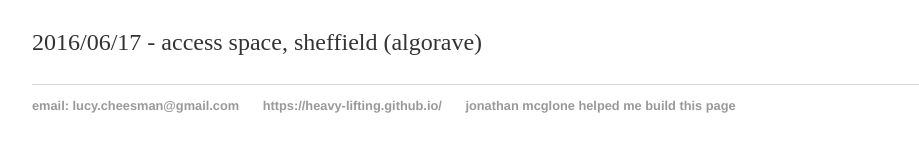
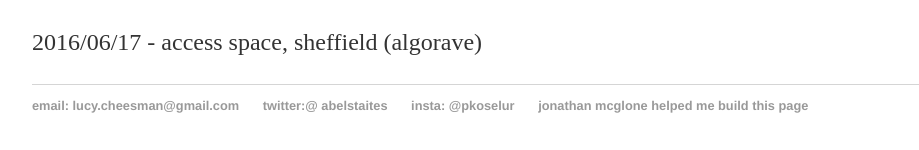
Before and after one commit to heavy-lifting/heavy-lifting.github.io, a Jekyll site: the page built from index.html, in a window 1280 px wide. Shown: the part 1269-1419 px from the top of the page, without its empty margins (160-1079 px from the left). Built offline with Jekyll 4.4.1, drawn with Linux system fonts in a browser that asks for light colours.

Commit message:
Update default.html
added sm links

```diff
--- a/_layouts/default.html
+++ b/_layouts/default.html
@@ -22,7 +22,8 @@
 			<footer>
 	    		<ul>
 	        		<li><a href="mailto:lucy.cheesman@gmail.com">email: lucy.cheesman@gmail.com</a></li>
-	        		<li><a href="https://heavy-lifting.github.io/">https://heavy-lifting.github.io/</a></li>
+	        		<li><a href="https://twitter.com/abelstaites">twitter:@ abelstaites</a></li>
+	        		<li><a href="https://www.instagram.com/pkoselur/">insta: @pkoselur</a></li>
 	        		<li><a href="http://jmcglone.com/guides/github-pages/">jonathan mcglone helped me build this page</a></li>
 				</ul>
 			</footer>
```
